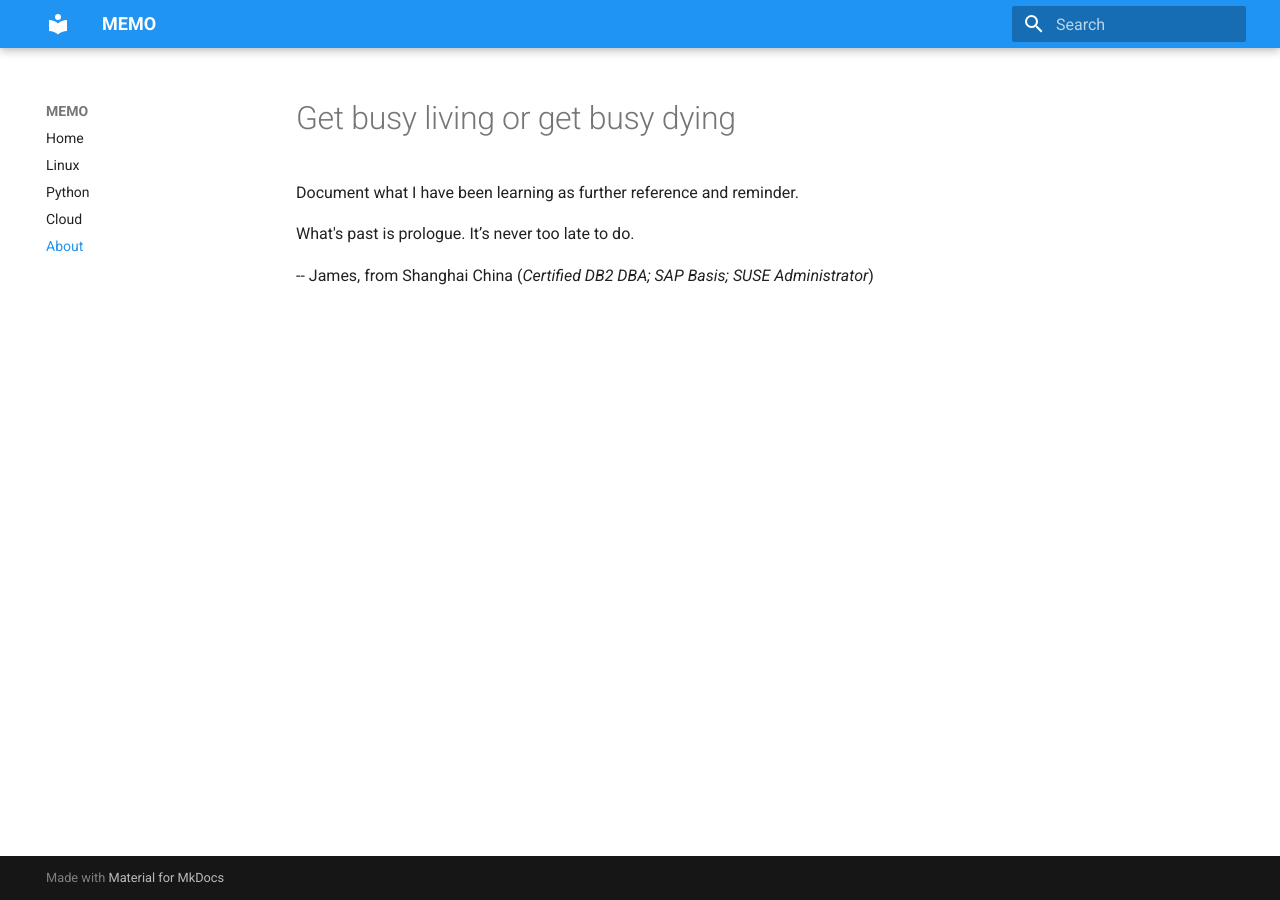
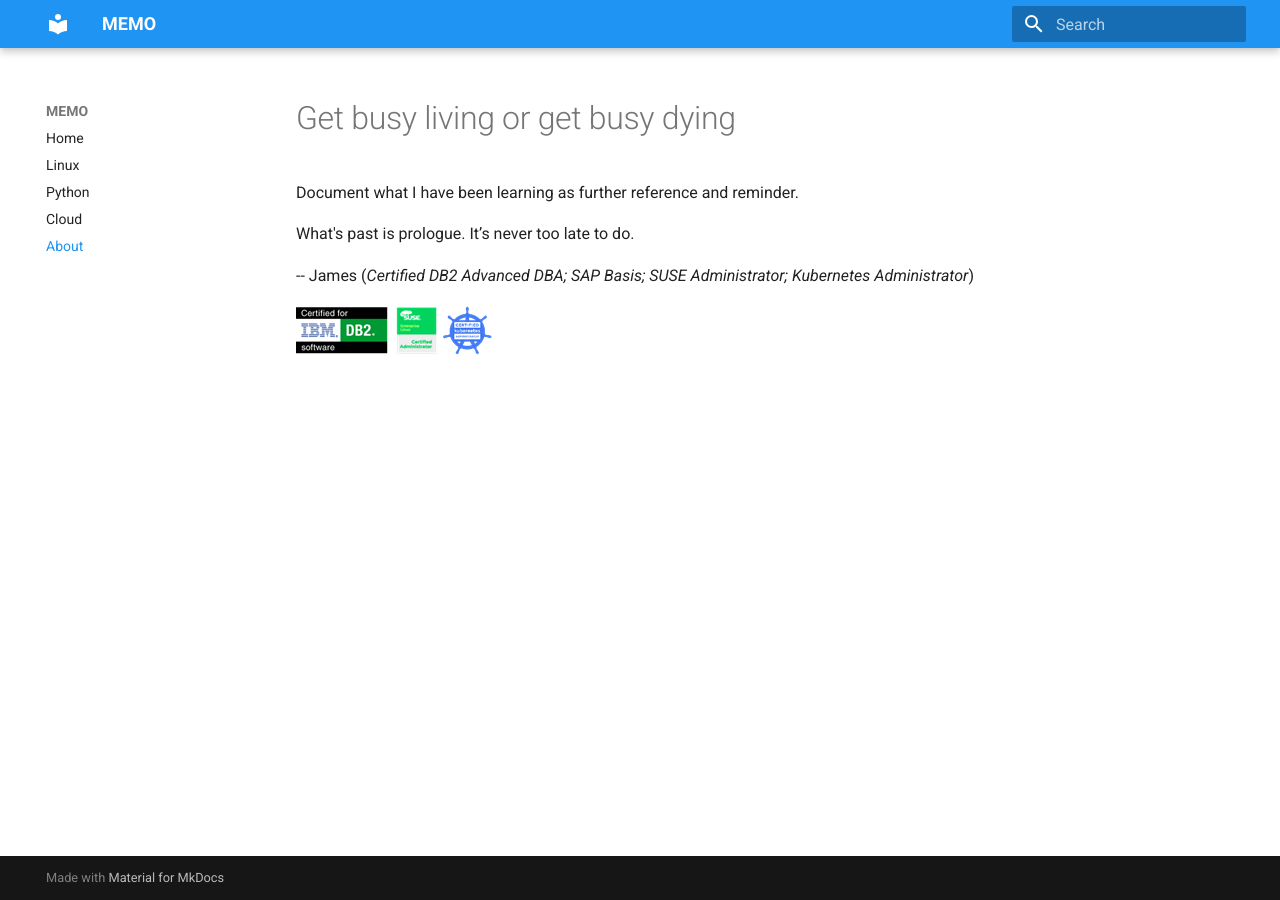
Before and after one commit to huyuhui001/mySite, an MkDocs documentation site: the page built from docs/about.md, in a window 1280 px wide. Built offline with MkDocs 1.6.1 and Material for MkDocs 9.7.7, drawn with Linux system fonts in a browser that asks for light colours.

Commit message:
Documentation

```diff
--- a/docs/about.md
+++ b/docs/about.md
@@ -4,4 +4,6 @@ Document what I have been learning as further reference and reminder.
 
 What's past is prologue. It’s never too late to do.
 
--- James, from Shanghai China (*Certified DB2 DBA; SAP Basis; SUSE Administrator*)
+-- James (*Certified DB2 Advanced DBA; SAP Basis; SUSE Administrator; Kubernetes Administrator*)
+
+![certificate](./assets/certificate.png)
```
Also changed, not shown: docs/assets/certificate.png (added).
